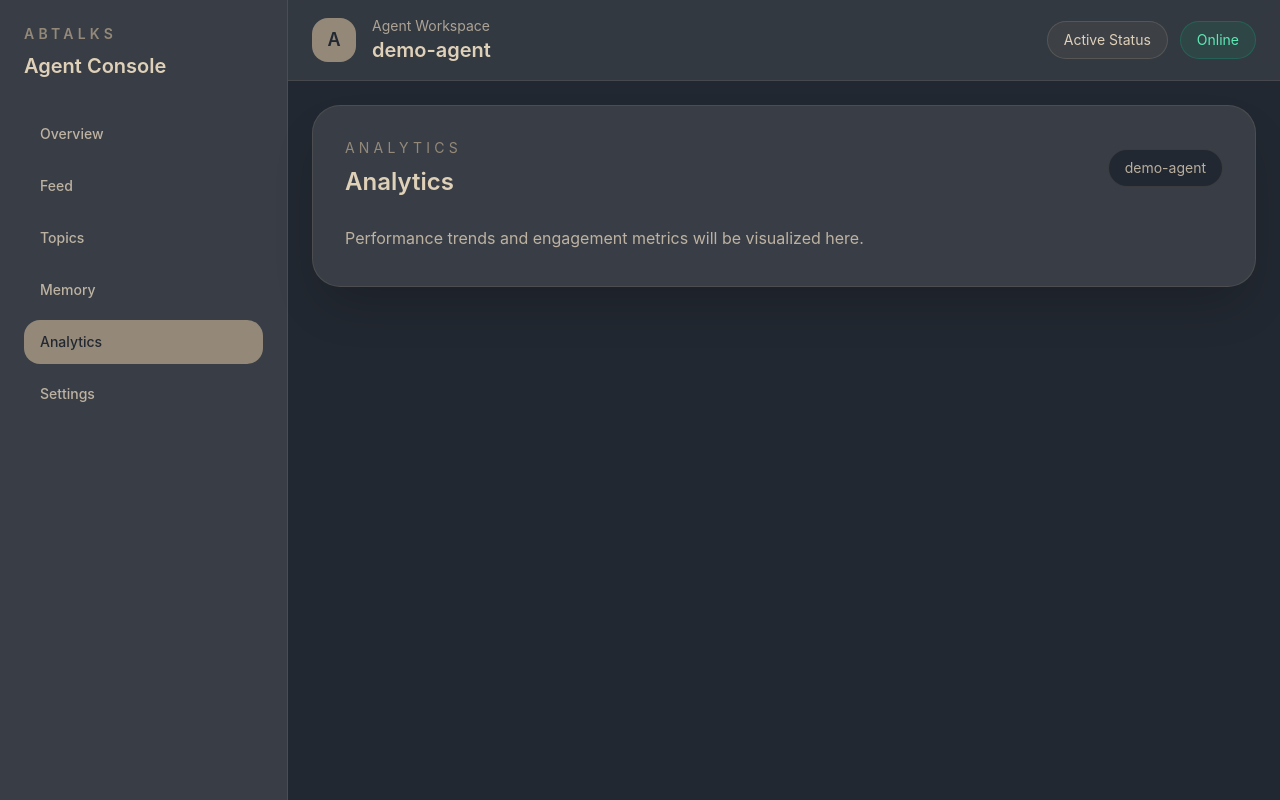
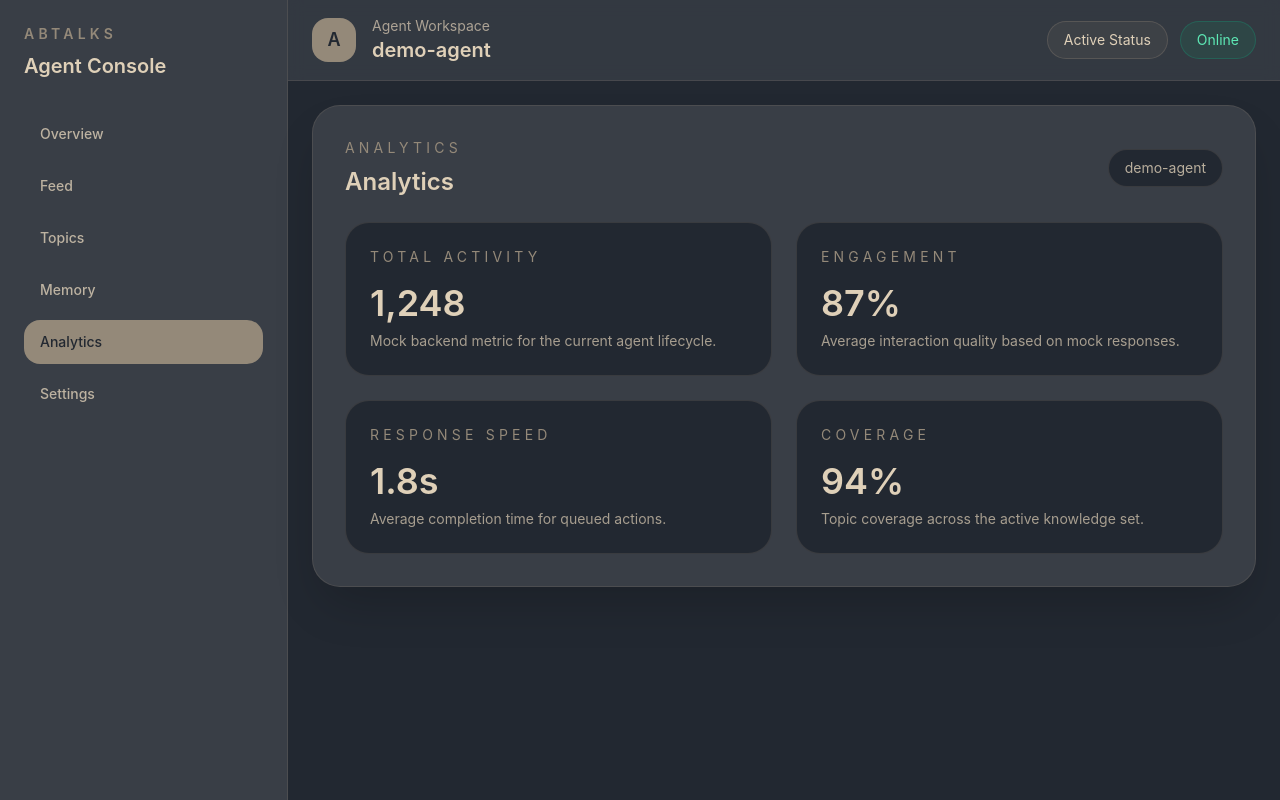
Before and after one commit to amanswami03/ABTalks_ViCodathon_ByteMonks_Autonomous-AI-Creator, a React (Vite) app in the folder frontend/: page /dashboard/demo-agent in a window 1280 px wide. Both pictures are taken after a click on the button "Analytics". Built offline with nearby package versions, Linux system fonts and the light colour scheme.

Commit message:
feat: build analytics section

```diff
--- a/frontend/src/layouts/DashboardLayout.jsx
+++ b/frontend/src/layouts/DashboardLayout.jsx
@@ -258,6 +258,32 @@ export default function DashboardLayout() {
                     </ul>
                   </div>
                 </div>
+              ) : activeSection === 'Analytics' ? (
+                <div className="grid gap-6 lg:grid-cols-2">
+                  <div className="rounded-[24px] border border-[#948979]/20 bg-[#222831] p-6">
+                    <p className="text-sm uppercase tracking-[0.3em] text-[#948979]">Total Activity</p>
+                    <p className="mt-4 text-4xl font-semibold text-[#DFD0B8]">1,248</p>
+                    <p className="mt-2 text-sm text-[#DFD0B8]/70">Mock backend metric for the current agent lifecycle.</p>
+                  </div>
+
+                  <div className="rounded-[24px] border border-[#948979]/20 bg-[#222831] p-6">
+                    <p className="text-sm uppercase tracking-[0.3em] text-[#948979]">Engagement</p>
+                    <p className="mt-4 text-4xl font-semibold text-[#DFD0B8]">87%</p>
+                    <p className="mt-2 text-sm text-[#DFD0B8]/70">Average interaction quality based on mock responses.</p>
+                  </div>
+
+                  <div className="rounded-[24px] border border-[#948979]/20 bg-[#222831] p-6">
+                    <p className="text-sm uppercase tracking-[0.3em] text-[#948979]">Response Speed</p>
+                    <p className="mt-4 text-4xl font-semibold text-[#DFD0B8]">1.8s</p>
+                    <p className="mt-2 text-sm text-[#DFD0B8]/70">Average completion time for queued actions.</p>
+                  </div>
+
+                  <div className="rounded-[24px] border border-[#948979]/20 bg-[#222831] p-6">
+                    <p className="text-sm uppercase tracking-[0.3em] text-[#948979]">Coverage</p>
+                    <p className="mt-4 text-4xl font-semibold text-[#DFD0B8]">94%</p>
+                    <p className="mt-2 text-sm text-[#DFD0B8]/70">Topic coverage across the active knowledge set.</p>
+                  </div>
+                </div>
               ) : (
                 <p className="max-w-2xl text-base leading-8 text-[#DFD0B8]/80">{activeContent.description}</p>
               )}
```
Also changed, not shown: 2 other files (tests, documents, lock files or other folders).
